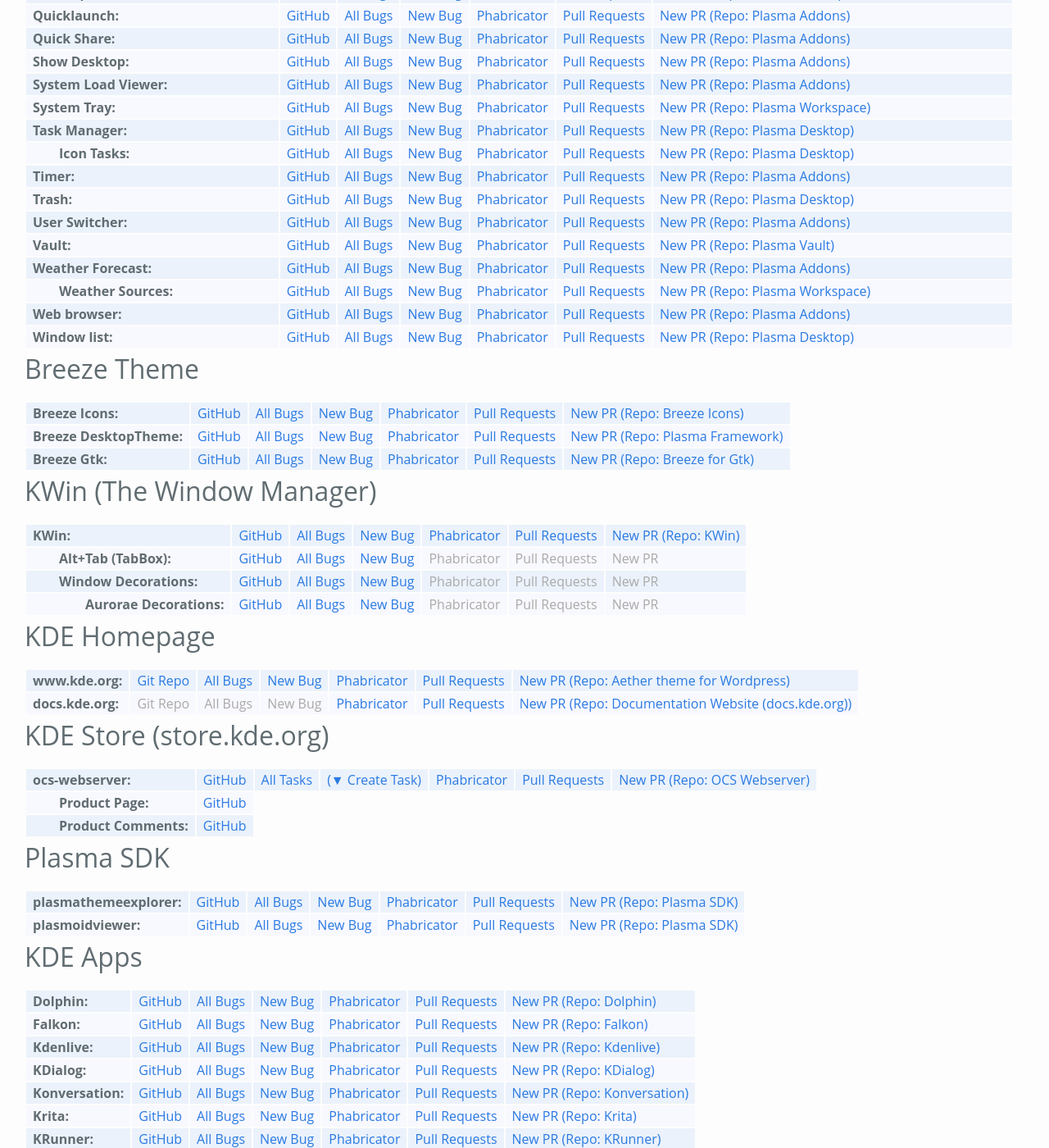
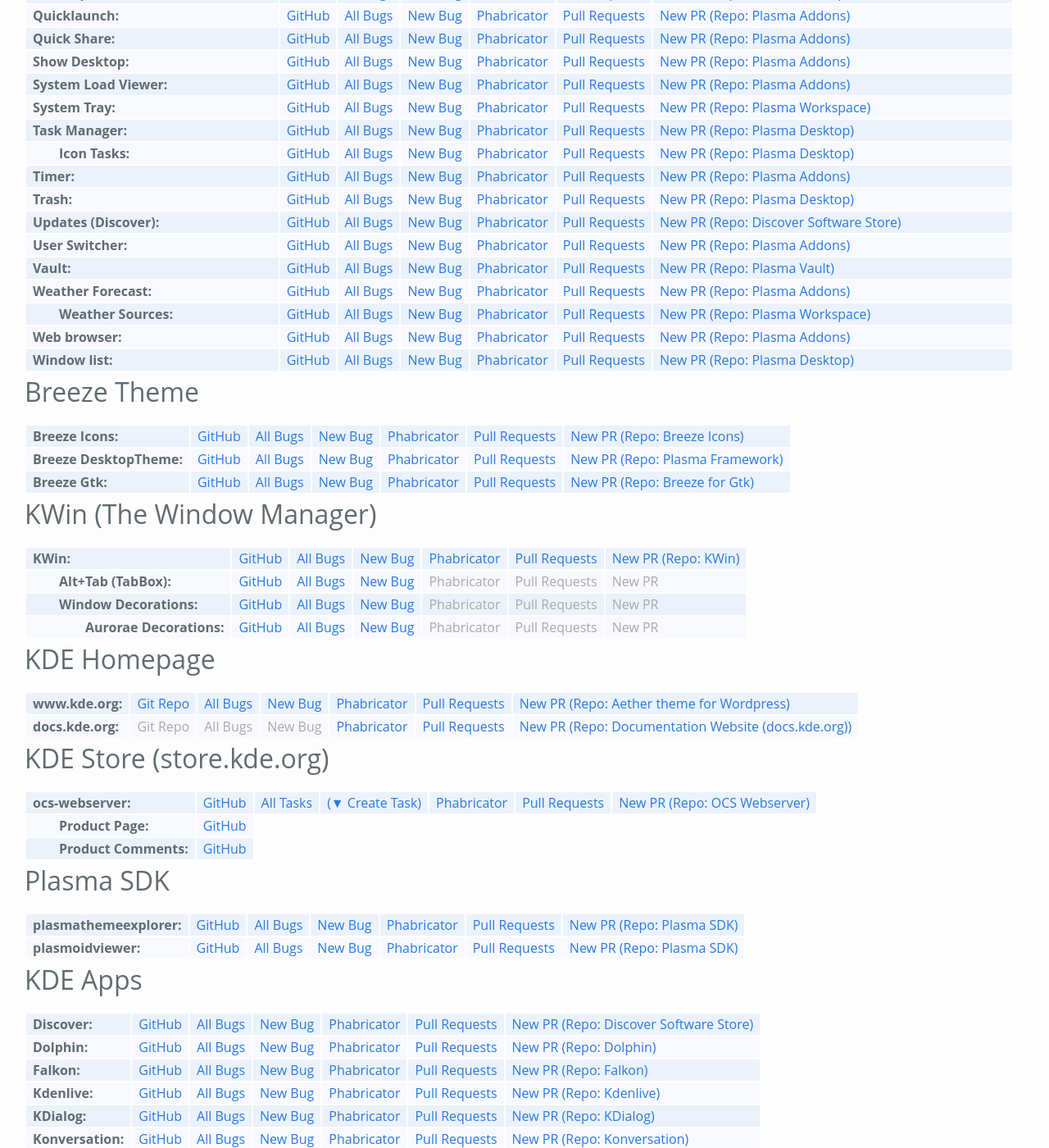
Before and after one commit to Zren/zren.github.io, a Jekyll site: the page built from kde_repos.md, in a window 1280 px wide and 1400 px high, scrolled down 1782 px. Shown: the whole window at 82% size. Built offline with Jekyll 4.4.1, drawn with Linux system fonts in a browser that asks for light colours.

Commit message:
Discover

```diff
--- a/kde_repos.md
+++ b/kde_repos.md
@@ -618,6 +618,16 @@
 		%}
 	</tr>
 	<tr>
+		{% include kdeRepo.html
+			repoName='Updates (Discover)'
+			githubLink='https://github.com/KDE/discover/tree/master/notifier'
+			product='Discover&component=Updater'
+			phabRepo='discover'
+			phabRepoName='Discover Software Store'
+			phabDiffQuery='XBRvBuRvMiM5'
+		%}
+	</tr>
+	<tr>
 		{% include kdeRepoAddons.html
 			repoName='User Switcher'
 			githubLink='https://github.com/KDE/kdeplasma-addons/tree/master/applets/userswitcher'
@@ -829,6 +839,16 @@
 <table class="repolist">
 	<tr>
 		{% include kdeRepo.html
+			repoName='Discover'
+			githubLink='https://github.com/KDE/discover'
+			product='Discover'
+			phabRepo='discover'
+			phabRepoName='Discover Software Store'
+			phabDiffQuery='XBRvBuRvMiM5'
+		%}
+	</tr>
+	<tr>
+		{% include kdeRepo.html
 			repoName='Dolphin'
 			githubLink='https://github.com/KDE/dolphin'
 			product='dolphin'
```
